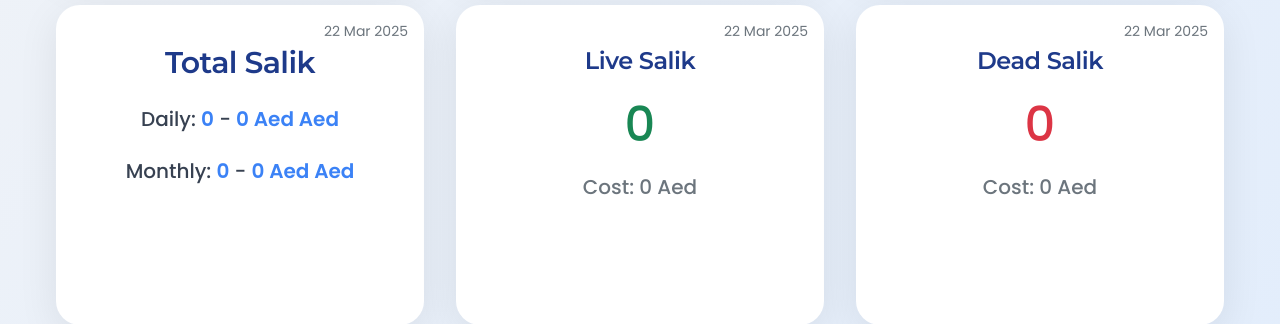
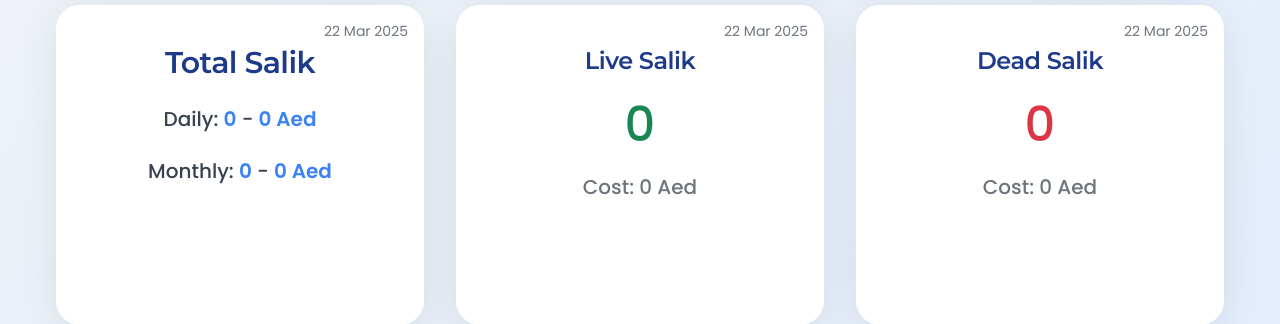
Before and after one commit to SarunSaji31/OCC_Drivers_Headcount, a Django app: page /ekstm_47seater_report_dashboard/ in a window 1280 px wide. Shown: the part 775-1099 px from the top of the page. Run offline with Django 5.2, Linux system fonts and the light colour scheme; data that the repository does not hold is empty; parts of the project's set-up code (start-up, migrations or seed data) failed here and were passed over; some libraries are stand-ins or nearby versions.

Commit message:
Repeated AED removed from front end salik card.

```diff
--- a/duty/templates/duty/ekstm_47seater_report_dashboard.html
+++ b/duty/templates/duty/ekstm_47seater_report_dashboard.html
@@ -180,8 +180,8 @@
       <div class="card">
         <div class="card-body text-center relative">
           <h5 class="text-3xl mb-6">Total Salik</h5>
-          <p class="text-xl mt-4">Daily: <span class="text-highlight">{{ total_salik_count }}</span> - <span class="text-highlight">{{ total_salik_cost }} Aed</span></p>
-          <p class="text-xl mt-4">Monthly: <span class="text-highlight">{{ monthly_salik_count }}</span> - <span class="text-highlight">{{ monthly_salik_cost }} Aed</span></p>
+          <p class="text-xl mt-4">Daily: <span class="text-highlight">{{ total_salik_count }}</span> - <span class="text-highlight">{{ total_salik_cost }}</span></p>
+          <p class="text-xl mt-4">Monthly: <span class="text-highlight">{{ monthly_salik_count }}</span> - <span class="text-highlight">{{ monthly_salik_cost }}</span></p>
           <span class="absolute top-4 right-4 text-sm text-secondary">{{ selected_date|date:"d M Y" }}</span>
         </div>
       </div>
```
